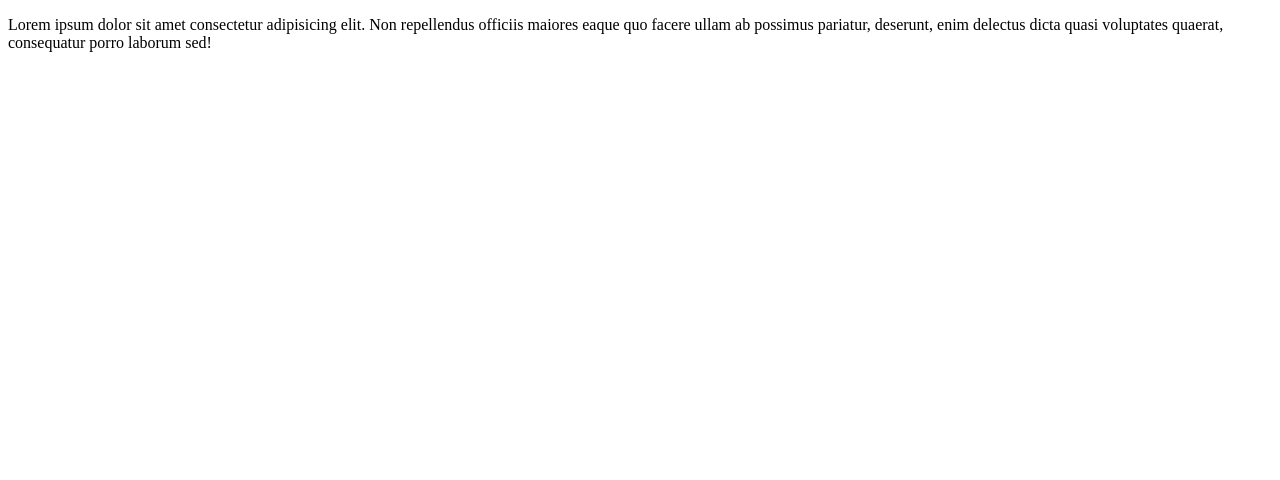
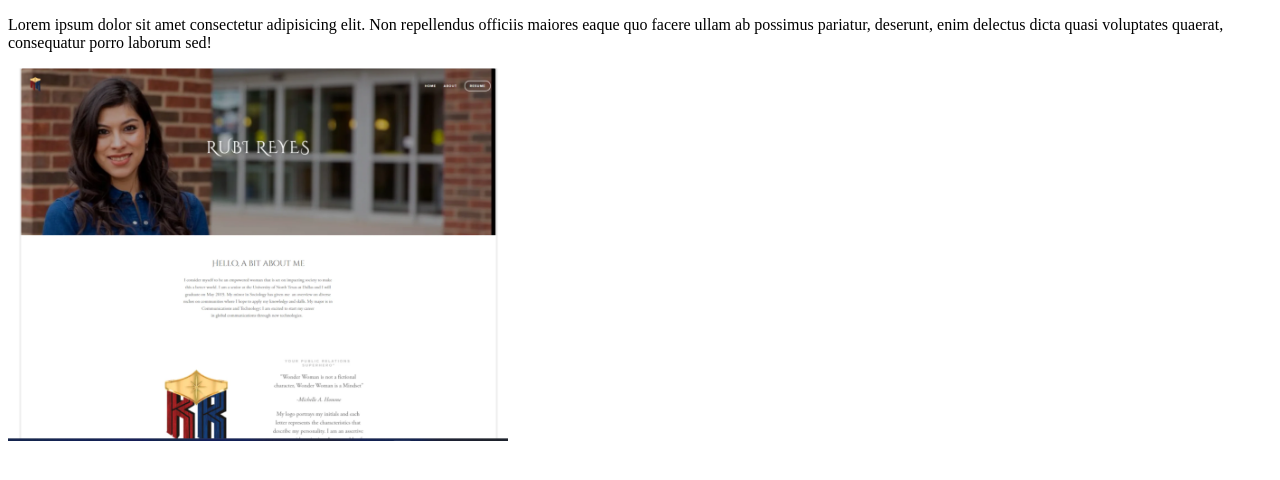
Before and after one commit to rimiakter4/problem-never-last, a plain HTML site: page index.html in a window 1280 px wide. Drawn offline with Linux system fonts and the light colour scheme.

Commit message:
my protfolio

```diff
--- a/index.html
+++ b/index.html
@@ -11,6 +11,9 @@
             Lorem ipsum dolor sit amet consectetur adipisicing elit. Non repellendus officiis maiores eaque quo facere ullam ab possimus pariatur, deserunt, enim delectus dicta quasi voluptates quaerat, consequatur porro laborum sed!
         </p>
     </div>
+    <div>
+        <img src="image/Screenshot 2025-06-30 212210.png" alt="" width="500px">
+    </div>
 
 </body>
 </html>
```
Also changed, not shown: image/Screenshot 2025-06-30 212210.png (added).
